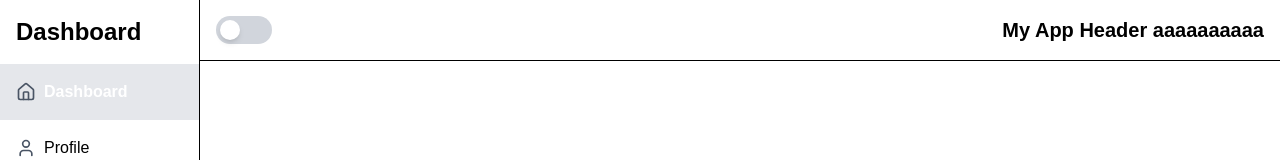
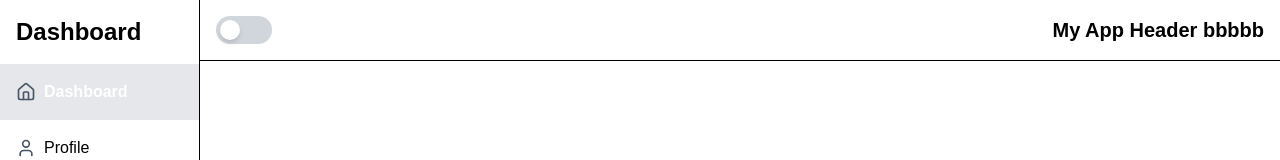
Before and after one commit to HakobPoghosyan30072000/shop, a Next.js app in the folder dashboard/: page / in a window 1280 px wide. Shown: the top 160 px of the page. Built offline with nearby package versions, Linux system fonts and the light colour scheme.

Commit message:
Update deploy workflow and header component

```diff
--- a/dashboard/components/layout/Header.tsx
+++ b/dashboard/components/layout/Header.tsx
@@ -17,12 +17,11 @@ const { dark, toggleDark } = useContext(DarkModeContext)
           className="relative w-14 h-7 bg-gray-300 dark:bg-gray-700 rounded-full p-1 flex items-center transition-colors duration-300"
         >
           <div
-        className={`absolute w-5 h-5 bg-white dark:bg-yellow-400 rounded-full shadow-md transform transition-transform duration-300 ${
-          dark ? "translate-x-7" : "translate-x-0"
+            className={`absolute w-5 h-5 bg-white dark:bg-yellow-400 rounded-full shadow-md transform transition-transform duration-300 ${dark ? "translate-x-7" : "translate-x-0"
               }`}
           ></div>
         </button>
-      <h1 className="text-xl font-bold">My App Header aaaaaaaaaa</h1>
+        <h1 className="text-xl font-bold">My App Header bbbbb</h1>
       </div>
     </header>
   );
```
Lines whose indentation alone changed are shown as unchanged.
